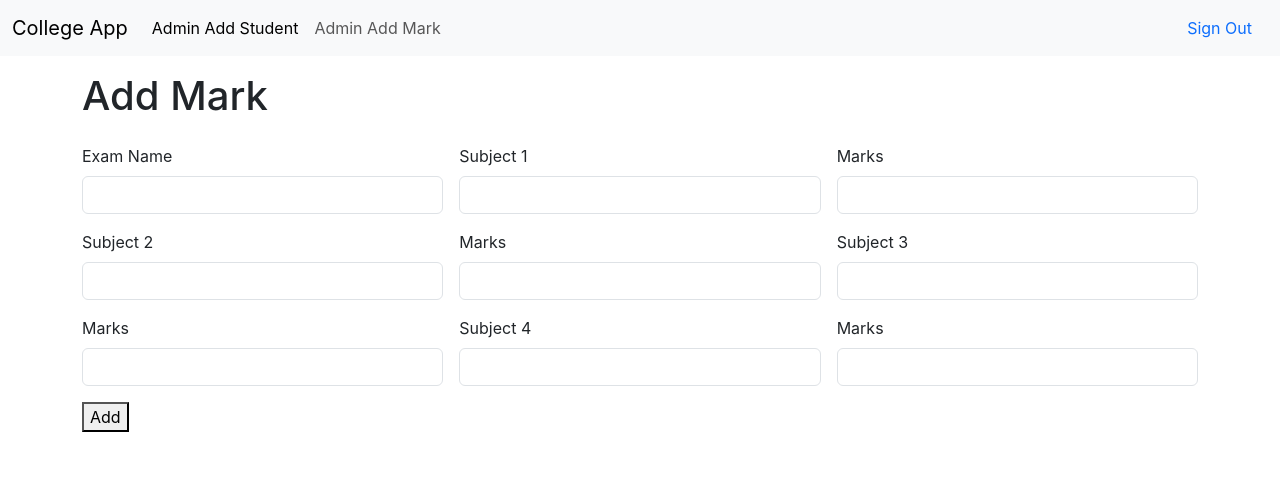
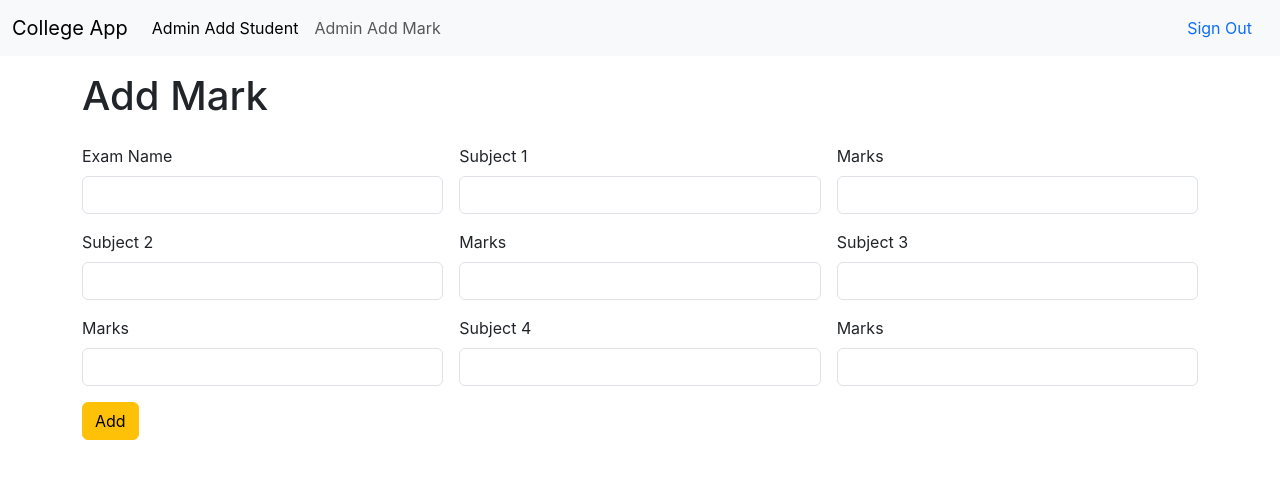
Before and after one commit to Sree1710/college-app-frontend, a React (Create React App) app: page /adminaddmark in a window 1280 px wide. Shown: the top 478 px of the page. Built offline with nearby package versions, Linux system fonts and the light colour scheme.

Commit message:
Error Rectified

```diff
--- a/src/Components/AdminAddMark.jsx
+++ b/src/Components/AdminAddMark.jsx
@@ -4,7 +4,7 @@ import AdminNavbar from './AdminNavbar'
 
 const AdminAddMark = () => {
     const [inputField,setInputField]=useState(
-        {_id:sessionStorage.getItem("userid"),examName:"",examSubOne:"",examMarkOne:"",examSubTwo:"",examMarkTwo:"",examSubThree:"",examMarkThree:"",examSubFour:"",examMarkFour:""}
+        {studId:sessionStorage.getItem("userid"),examName:"",examSubOne:"",examMarkOne:"",examSubTwo:"",examMarkTwo:"",examSubThree:"",examMarkThree:"",examSubFour:"",examMarkFour:""}
     )
 
     const apiLink="http://localhost:3001/admaddmark"
@@ -74,7 +74,7 @@ const AdminAddMark = () => {
                             <input onChange={inputHandler} type="text" className="form-control" name="examMarkFour" value={inputField.examMarkFour} />
                         </div>
                         <div className="col col-12 col-sm-12 col-md-12 col-lg-12 col-xl-12 col-xxl-12">
-                            <button onClick={readValue} className="btn-btn-warning">Add</button>
+                            <button onClick={readValue} className="btn btn-warning">Add</button>
                         </div>
                     </div>
                 </div>
```
